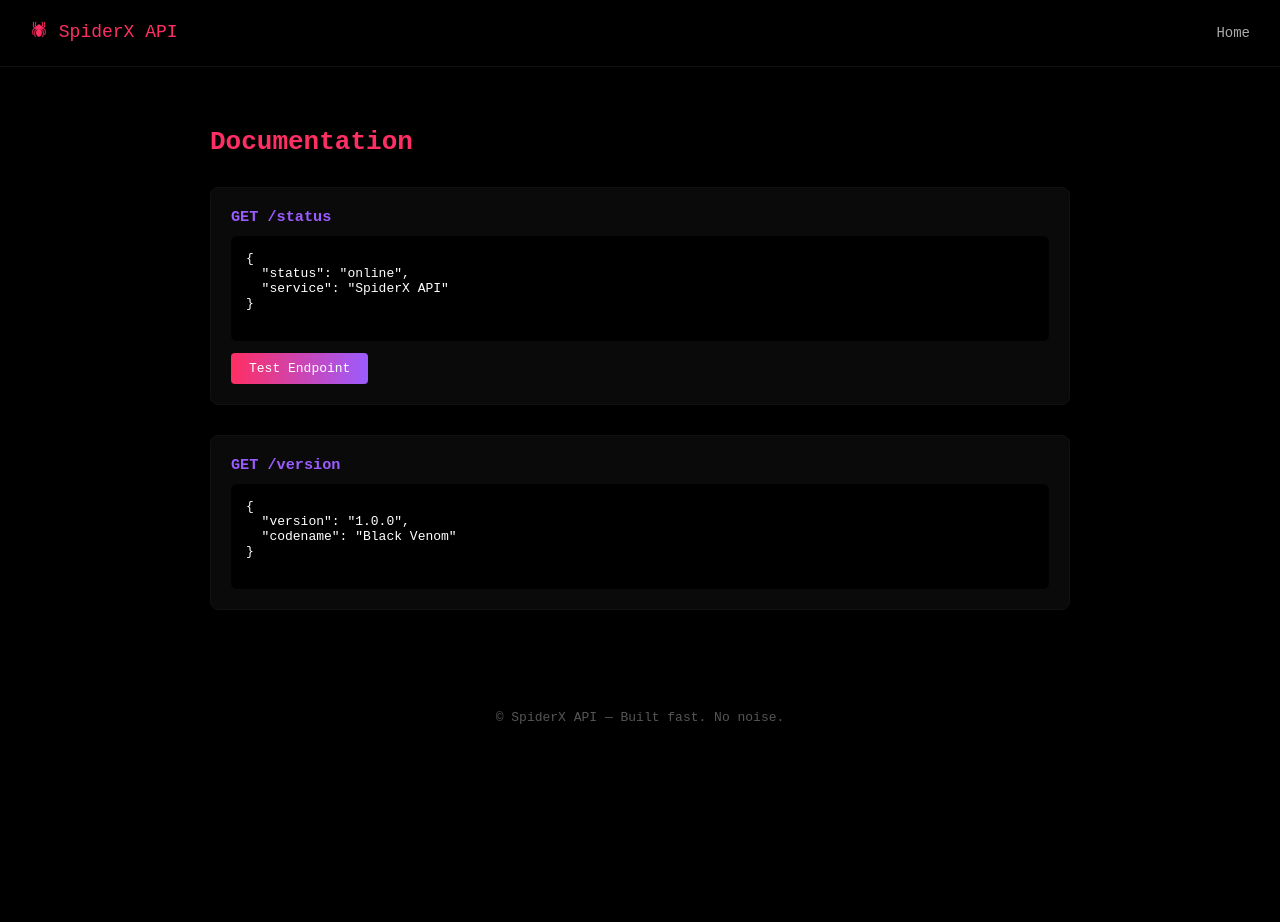
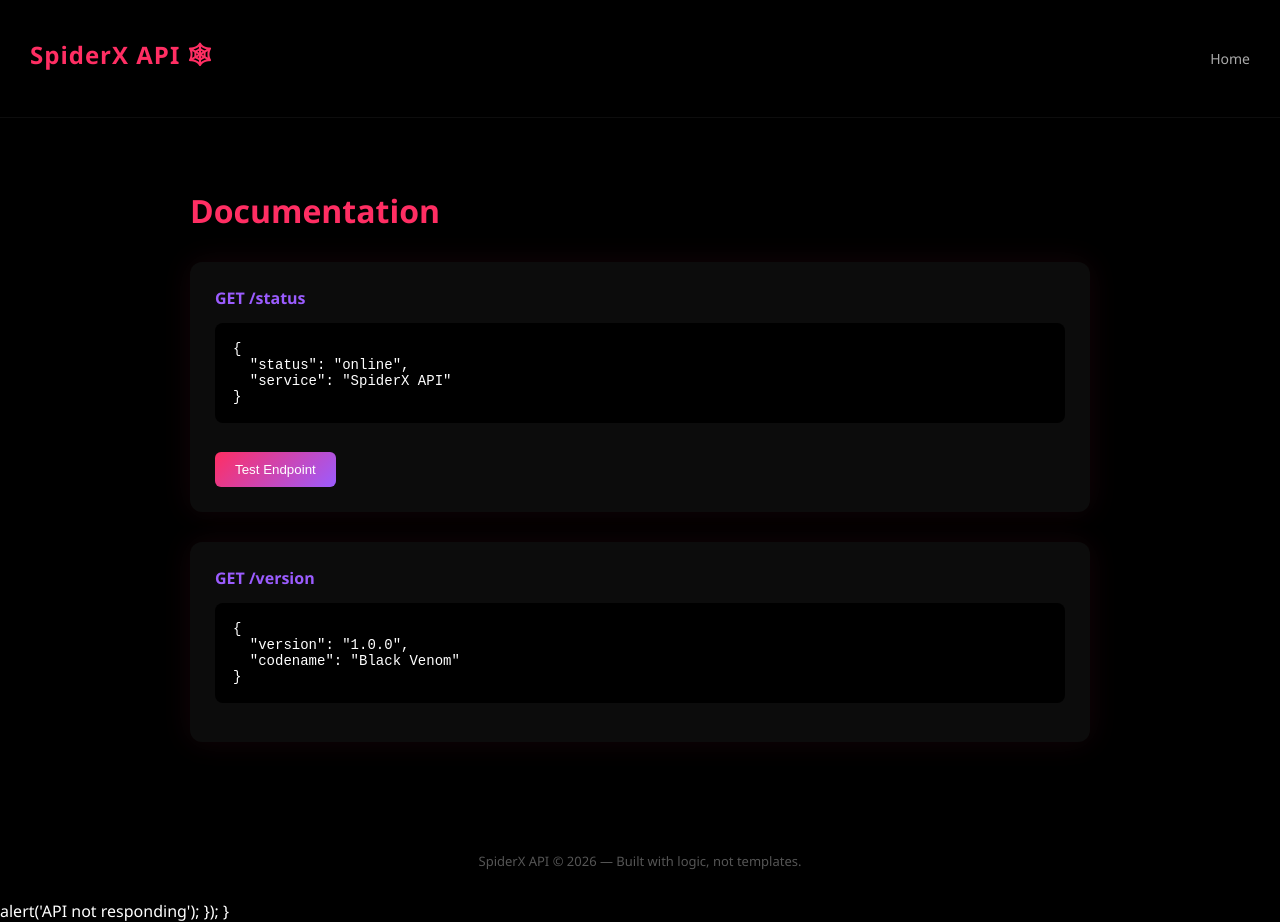
Before and after one commit to SpiderXo/SpiderX-API, a plain HTML site: page docs.html in a window 1280 px wide. Before the commit the page ends 800 px from the top, so only its background shows below. Drawn offline with Linux system fonts and the light colour scheme.

Commit message:
Refactor HTML structure and styling for documentation

```diff
--- a/docs.html
+++ b/docs.html
@@ -2,50 +2,40 @@
 <html lang="en">
 <head>
   <meta charset="UTF-8" />
-  <meta name="viewport" content="width=device-width, initial-scale=1.0"/>
   <title>SpiderX API Docs</title>
+  <meta name="viewport" content="width=device-width, initial-scale=1.0" />
 
   <style>
-    * {
-      box-sizing: border-box;
-      font-family: monospace;
-    }
-
     body {
       margin: 0;
+      font-family: "Segoe UI", sans-serif;
       background: #000;
       color: #fff;
     }
 
-    /* ===== NAVBAR ===== */
-    nav {
+    header {
+      display: flex;
+      justify-content: space-between;
+      align-items: center;
       padding: 18px 30px;
-      border-bottom: 1px solid #111;
-      display: flex;
-      align-items: center;
-      justify-content: space-between;
+      border-bottom: 1px solid rgba(255,255,255,0.05);
     }
 
-    nav span {
-      font-size: 18px;
+    header h2 {
       color: #ff2e63;
+      letter-spacing: 1px;
     }
 
-    nav a {
+    header a {
       color: #aaa;
       text-decoration: none;
       font-size: 14px;
     }
 
-    nav a:hover {
-      color: #fff;
-    }
-
-    /* ===== CONTENT ===== */
     .container {
       max-width: 900px;
-      margin: 60px auto;
-      padding: 0 20px;
+      margin: auto;
+      padding: 50px 20px;
     }
 
     h1 {
@@ -53,102 +43,97 @@
       margin-bottom: 30px;
     }
 
-    .endpoint {
-      background: #0a0a0a;
-      border: 1px solid #111;
-      border-radius: 8px;
-      padding: 20px;
+    .card {
+      background: #0c0c0c;
+      border-radius: 12px;
+      padding: 25px;
       margin-bottom: 30px;
+      box-shadow: 0 0 30px rgba(255, 46, 99, 0.08);
     }
 
-    .endpoint h3 {
-      margin: 0 0 10px;
+    .endpoint {
       color: #9b5cff;
+      font-weight: bold;
+      margin-bottom: 10px;
     }
 
     pre {
       background: #000;
-      padding: 15px;
-      border-radius: 6px;
+      padding: 18px;
+      border-radius: 8px;
       overflow-x: auto;
-      margin: 0;
+      font-size: 14px;
     }
 
-    button {
-      margin-top: 12px;
-      background: linear-gradient(90deg, #ff2e63, #9b5cff);
+    .btn {
+      margin-top: 15px;
+      background: linear-gradient(135deg, #ff2e63, #9b5cff);
       border: none;
+      padding: 10px 20px;
+      border-radius: 6px;
       color: #fff;
-      padding: 8px 18px;
       cursor: pointer;
-      border-radius: 4px;
-      font-size: 13px;
     }
 
-    button:hover {
-      box-shadow: 0 0 18px rgba(255, 46, 99, 0.4);
+    .btn:hover {
+      box-shadow: 0 0 25px rgba(255, 46, 99, 0.4);
     }
 
     footer {
       text-align: center;
-      padding: 40px 0;
+      padding: 30px;
       color: #555;
       font-size: 13px;
     }
   </style>
 </head>
-
 <body>
 
-  <!-- NAVBAR -->
-  <nav>
-    <span>🕷 SpiderX API</span>
+<header>
+  <h2>SpiderX API 🕸</h2>
   <a href="/">Home</a>
-  </nav>
+</header>
 
-  <!-- CONTENT -->
 <div class="container">
   <h1>Documentation</h1>
 
-    <!-- STATUS -->
-    <div class="endpoint">
-      <h3>GET /status</h3>
-      <pre id="statusCode">
-{
+  <div class="card">
+    <div class="endpoint">GET /status</div>
+    <pre>{
   "status": "online",
   "service": "SpiderX API"
-}
-      </pre>
-      <button onclick="testStatus()">Test Endpoint</button>
+}</pre>
+    <button class="btn" onclick="testStatus()">Test Endpoint</button>
   </div>
 
-    <!-- VERSION -->
-    <div class="endpoint">
-      <h3>GET /version</h3>
-      <pre>
-{
+  <div class="card">
+    <div class="endpoint">GET /version</div>
+    <pre>{
   "version": "1.0.0",
   "codename": "Black Venom"
-}
-      </pre>
+}</pre>
   </div>
 </div>
 
-  <!-- FOOTER -->
 <footer>
-    © SpiderX API — Built fast. No noise.
+  SpiderX API © 2026 — Built with logic, not templates.
 </footer>
 
 <script>
   function testStatus() {
-      fetch('/status')
+    fetch("/api/status")
       .then(res => res.json())
       .then(data => {
-          document.getElementById('statusCode').textContent =
-            JSON.stringify(data, null, 2);
+        alert(JSON.stringify(data, null, 2));
       })
       .catch(() => {
-          alert('API not responding');
+        alert("API not reachable");
+      });
+  }
+</script>
+
+</body>
+</html>          alert('API not responding');
         });
     }
   </script>
```
Lines whose indentation alone changed are shown as unchanged.
